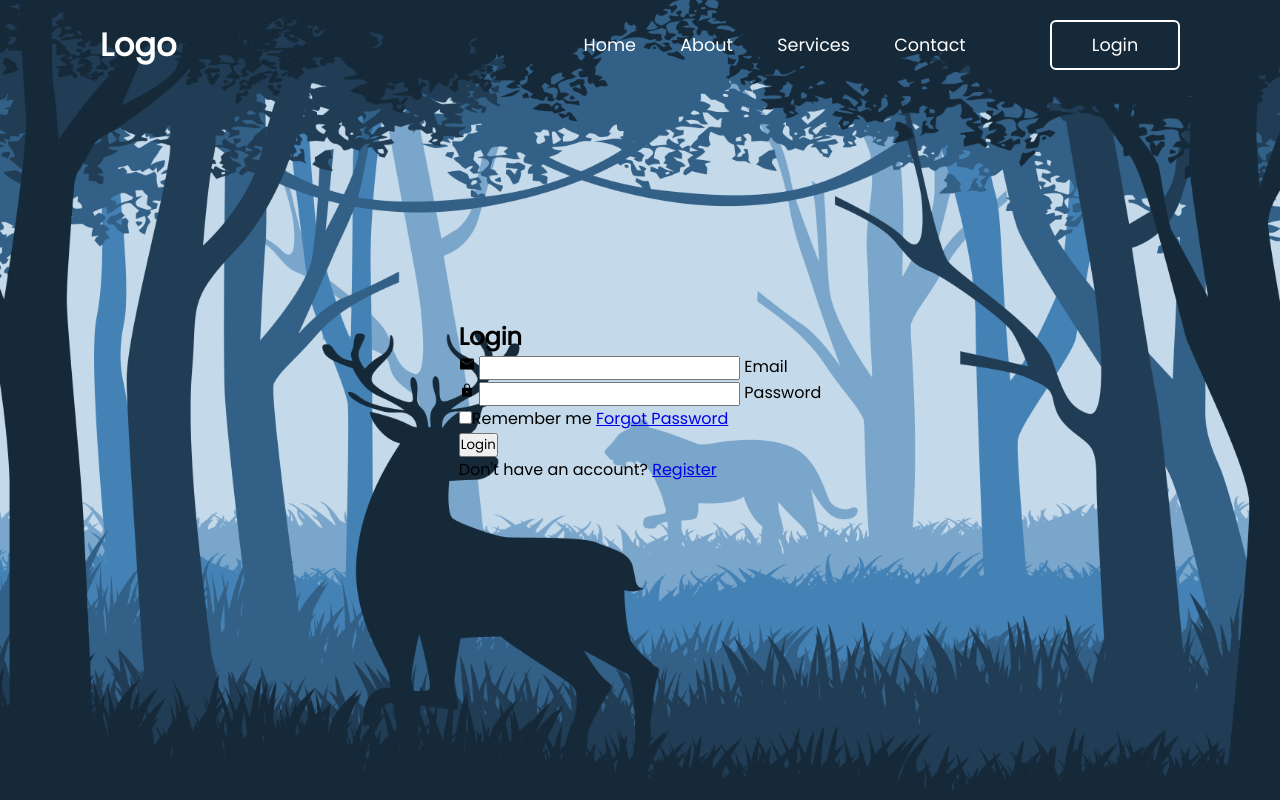
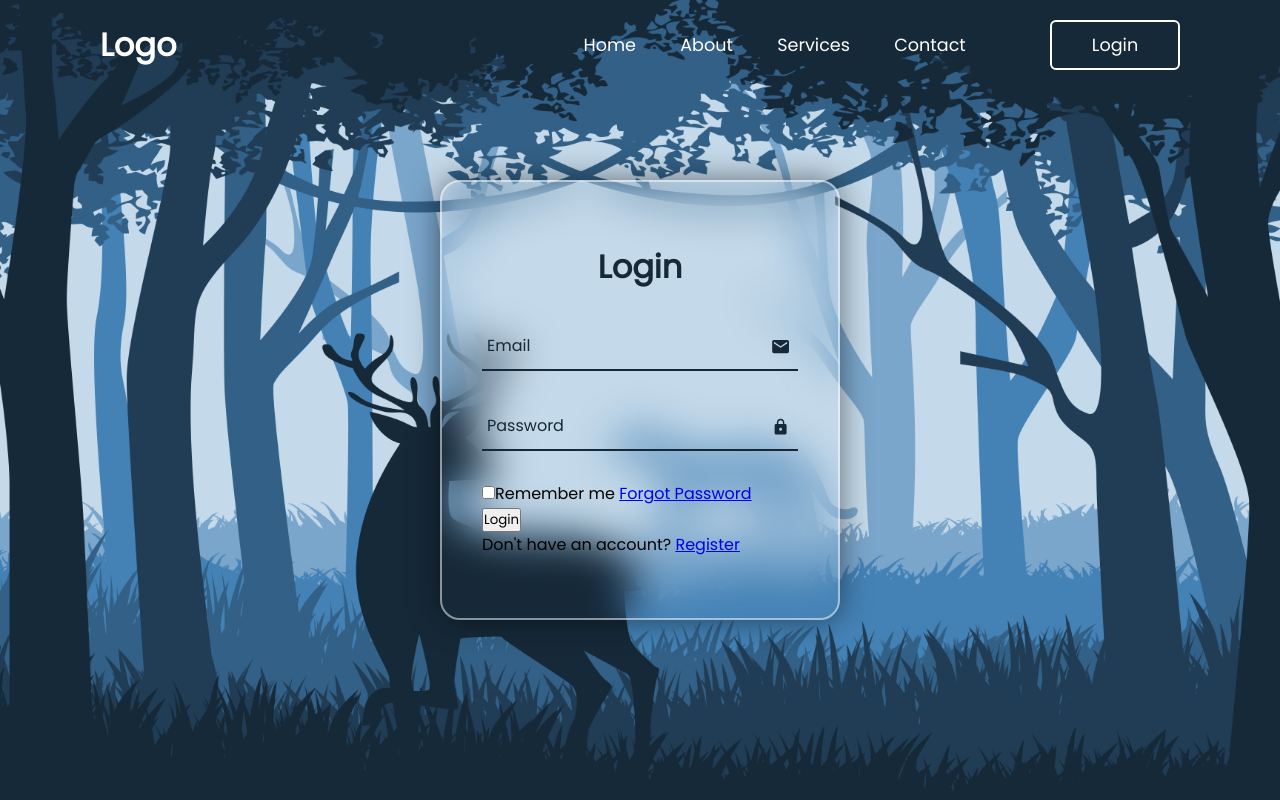
Before and after one commit to askawasaki/WebsiteWithLoginAndRegister, a plain HTML site: page index.html in a window 1280 px wide. Drawn offline with nearby package versions, Linux system fonts and the light colour scheme.

Commit message:
css login sec started

```diff
--- a/style.css
+++ b/style.css
@@ -76,3 +76,73 @@
     font-weight: 500;
     margin-left: 40px;
  }
+
+.wrapper{
+   position: relative;
+   width: 400px;
+   height: 440px;
+   background: transparent;
+   border: 2px solid rgba(255,255,255,.5);
+   border-radius: 20px;
+   backdrop-filter: blur(20px);
+   box-shadow: 0 0 30px rgba(0,0,0,.5);
+   display: flex;
+   justify-content: center;
+   align-items: center;
+}
+
+.wrapper .form-box{
+   width: 100%;
+   padding: 40px;
+}
+
+.form-box h2{
+   font-size: 2em;
+   color: #162938;
+   text-align: center;
+}
+
+.input-box{
+   position: relative;
+   width: 100%;
+   height: 50px;
+   border-bottom: 2px solid #162938;
+   margin: 30px 0;
+}
+
+.input-box label{
+   position: absolute;
+   top: 50%;
+   left: 5px;
+   transform: translateY(-50%);
+   font-size: 1em;
+   color: #162938;
+   font-weight: 500;
+   pointer-events: none;
+   transition: .5s;
+}
+
+.input-box input:focus~label,
+.input-box input:valid~label{
+   top: -5px;
+}
+
+.input-box input{
+   width: 100%;
+   height: 100%;
+   background: transparent;
+   border: none;
+   outline: none;
+   font-size: 1em;
+   color: #162938;
+   font-weight: 600;
+   padding: 0 35px 0 5px;
+}
+
+.input-box .icon{
+   position: absolute;
+   right: 8px;
+   font-size: 1.2em;
+   color: #162938;
+   line-height: 57px;
+}
```
